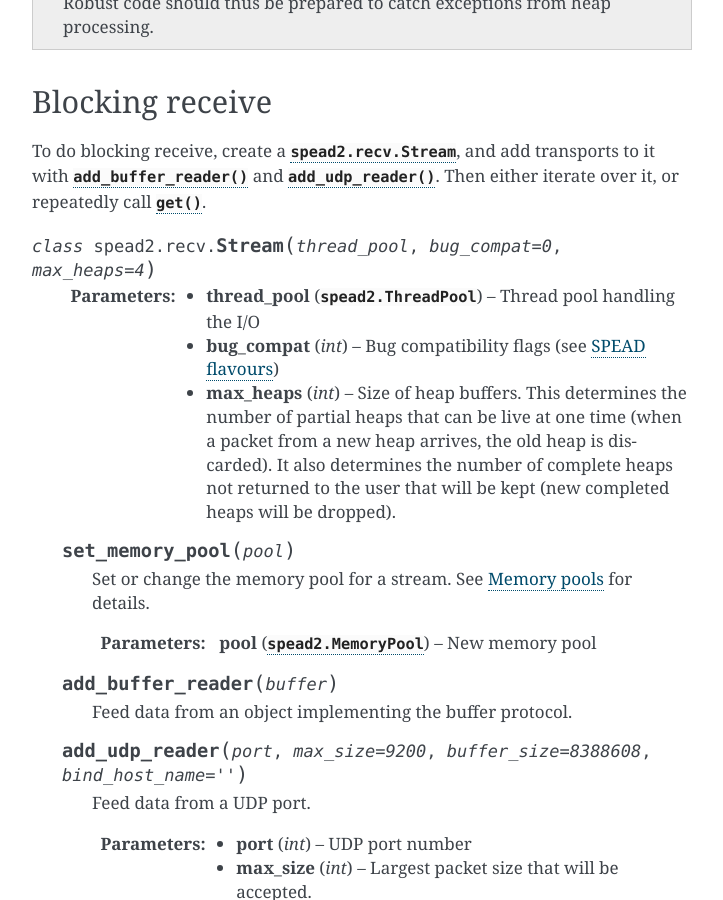
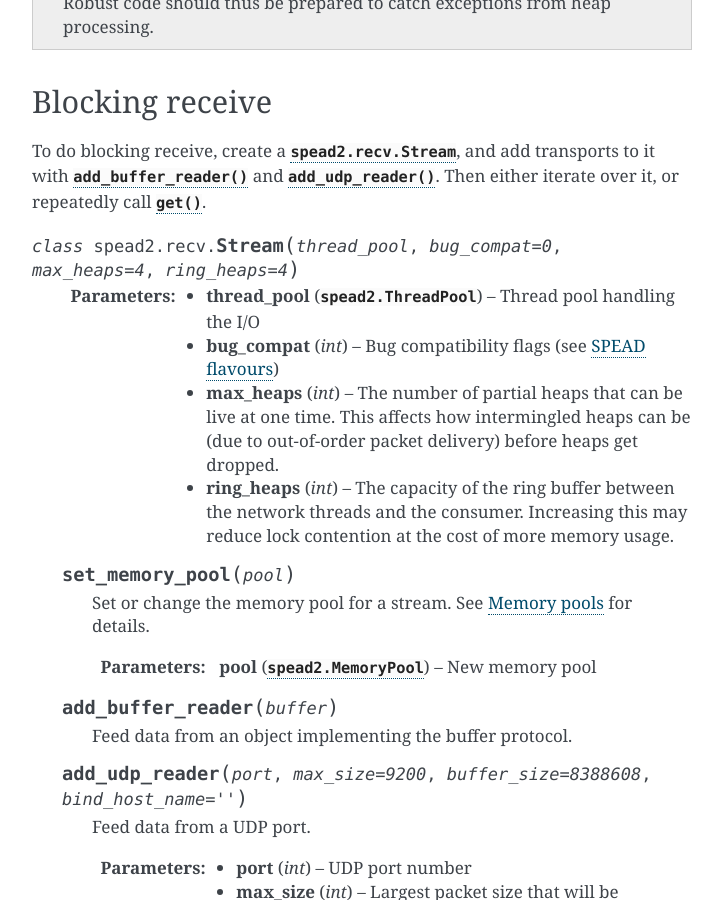
Before and after one commit to ska-sa/spead2, a Sphinx documentation site: the page built from doc/py-recv.rst, in a window 1280 px wide and 900 px high, scrolled down 630 px. Shown: the whole window, without its empty margins (388-1111 px from the left). Built offline with Sphinx 7.4.7, drawn with Linux system fonts in a browser that asks for light colours.

Commit message:
Documentation updates

```diff
--- a/doc/changelog.rst
+++ b/doc/changelog.rst
@@ -8,7 +8,7 @@ Changelog
 - **backwards-incompatible change**:
   Add `ring_heaps` parameter to :cpp:class:`~spead2::recv::ring_stream`
   constructor. Code that specifies the
-  :cpp:class:`~spead2::recv::contiguous_only` parameter will need to be
+  `contiguous_only` parameter will need to be
   modified since the position has changed. Python code is unaffected.
 
 - Increased the default for `ring_heaps` from 2 (previously hardcoded) to 4 to
--- a/doc/py-recv.rst
+++ b/doc/py-recv.rst
@@ -34,16 +34,17 @@ transports to it with :py:meth:`~spead2.recv.Stream.add_buffer_reader` and
 :py:meth:`~spead2.recv.Stream.add_udp_reader`. Then either iterate over it,
 or repeatedly call :py:meth:`~spead2.recv.Stream.get`.
 
-.. py:class:: spead2.recv.Stream(thread_pool, bug_compat=0, max_heaps=4)
+.. py:class:: spead2.recv.Stream(thread_pool, bug_compat=0, max_heaps=4, ring_heaps=4)
 
    :param thread_pool: Thread pool handling the I/O
    :type thread_pool: :py:class:`spead2.ThreadPool`
    :param int bug_compat: Bug compatibility flags (see :ref:`py-flavour`)
-   :param int max_heaps: Size of heap buffers. This determines the number
-     of partial heaps that can be live at one time (when a packet from a
-     new heap arrives, the old heap is discarded). It also determines the
-     number of complete heaps not returned to the user that will be kept
-     (new completed heaps will be dropped).
+   :param int max_heaps: The number of partial heaps that can be live at one
+     time. This affects how intermingled heaps can be (due to out-of-order
+     packet delivery) before heaps get dropped.
+   :param int ring_heaps: The capacity of the ring buffer between the network
+     threads and the consumer. Increasing this may reduce lock contention at
+     the cost of more memory usage.
 
    .. py:method:: set_memory_pool(pool)
 
```
Also changed, not shown: doc/perf.rst (+32 -0 lines).
